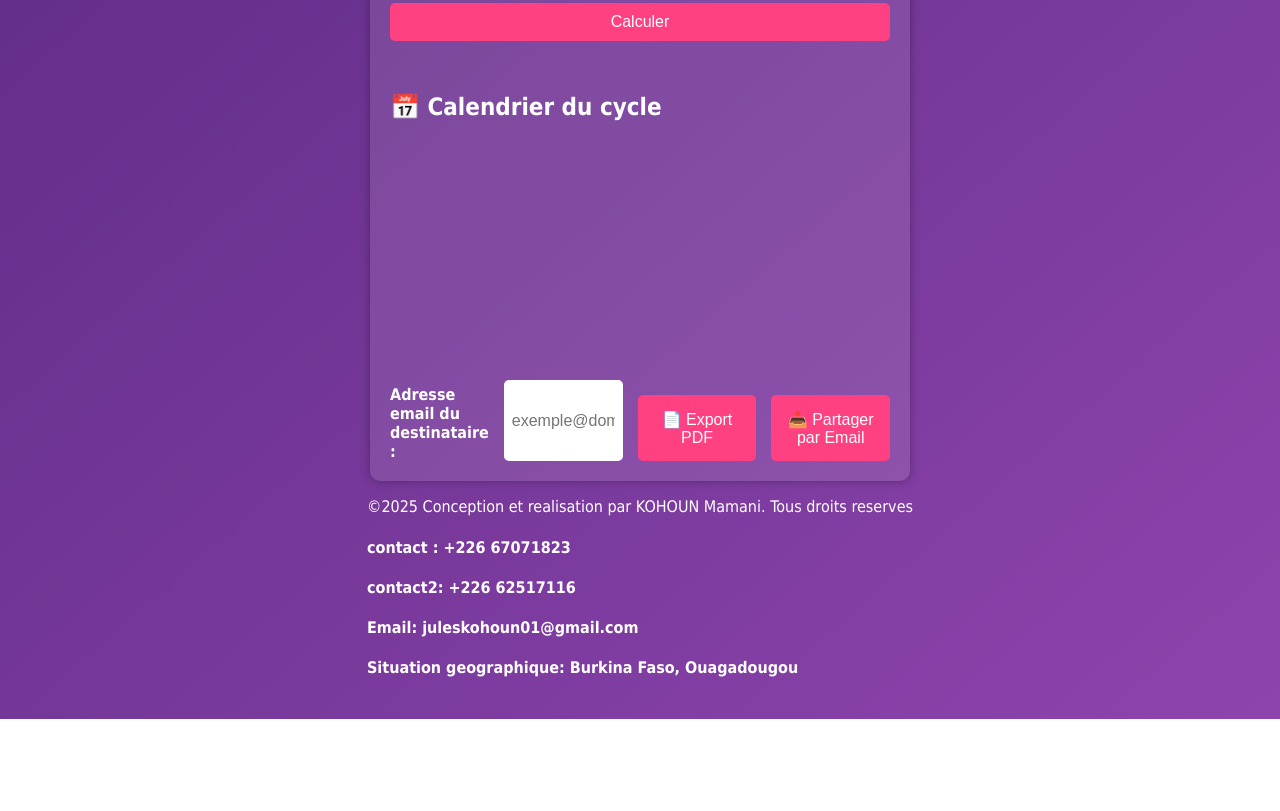
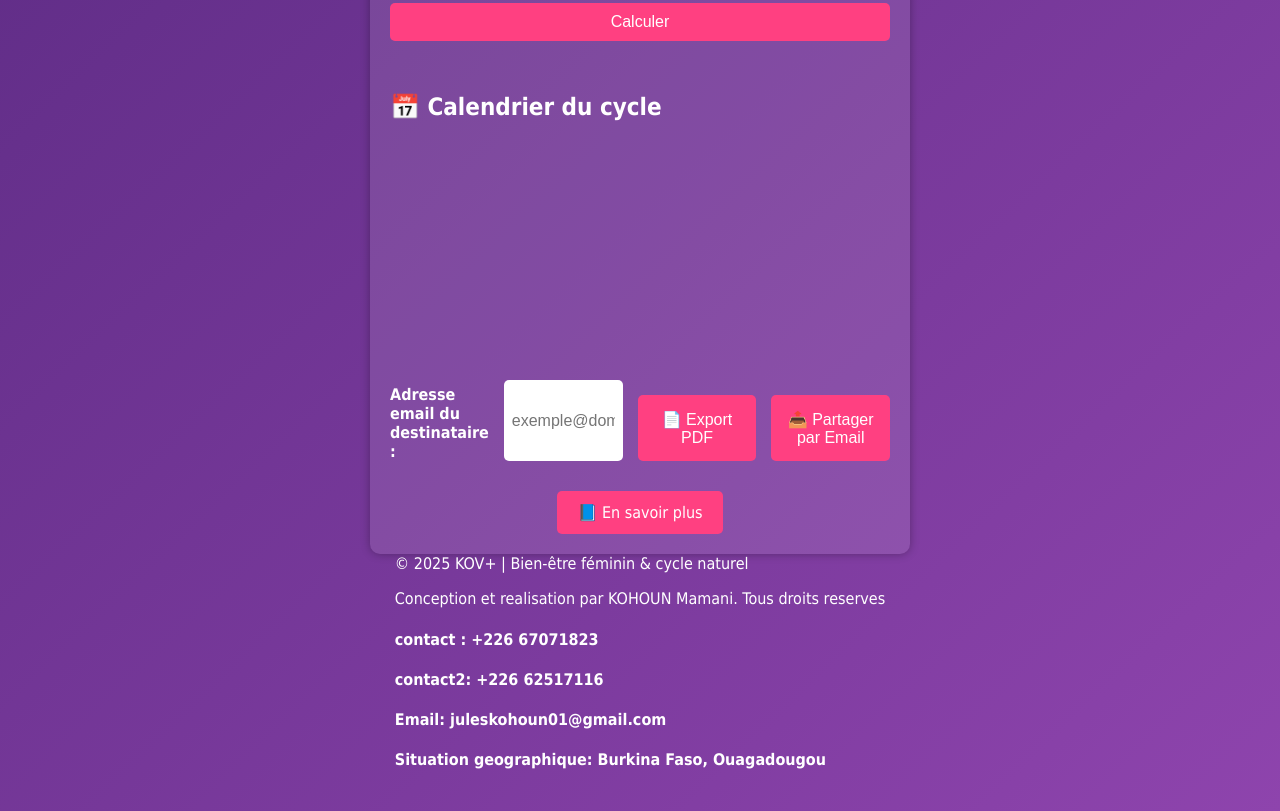
Before and after one commit to juleskohoun01-oss/kovplus, a plain HTML site: page kov+/index.html in a window 1280 px wide. Shown: the part 400-1211 px from the top of the page. Before the commit the page ends 1119 px from the top, so only its background shows below. Drawn offline with nearby package versions, Linux system fonts and the light colour scheme.

Commit message:
Update index.html

```diff
--- a/kov+/index.html
+++ b/kov+/index.html
@@ -43,6 +43,9 @@
       <button onclick="exportPDF()">📄 Export PDF</button>
       <button onclick="sendEmail()">📤 Partager par Email</button>
     </div>
+	<div class="actions">
+    <a href="info.html" class="btn">📘 En savoir plus</a>
+    </div>
   </div>
   <script src="https://cdnjs.cloudflare.com/ajax/libs/jspdf/2.5.1/jspdf.umd.min.js"></script>
   <script src="lang.json"></script>
@@ -54,12 +57,14 @@
     <p>Merci d’avoir utilisé KOV+. Vous recevrez votre suivi dans quelques instants.</p>
   </div>
 </div>
+	<footer>
+    &copy; 2025 KOV+ | Bien-être féminin & cycle naturel
+	<p>Conception et realisation par KOHOUN Mamani. Tous droits reserves</p>
+	<h4>contact : +226 67071823</h4>
+	<h4>contact2: +226 62517116</h4>
+	<h4>Email: juleskohoun01@gmail.com</h4>
+	<h4>Situation geographique: Burkina Faso, Ouagadougou</h4>
+  </footer>
 </body>
-  <footer>
-<p>©2025 Conception et realisation par KOHOUN Mamani. Tous droits reserves</p>
-	<h4>contact : +226 67071823</h4>
-<h4>contact2: +226 62517116</h4>
-<h4>Email: juleskohoun01@gmail.com</h4>
-		<h4>Situation geographique: Burkina Faso, Ouagadougou</h4>
-</footer>
+
 </html>
```
